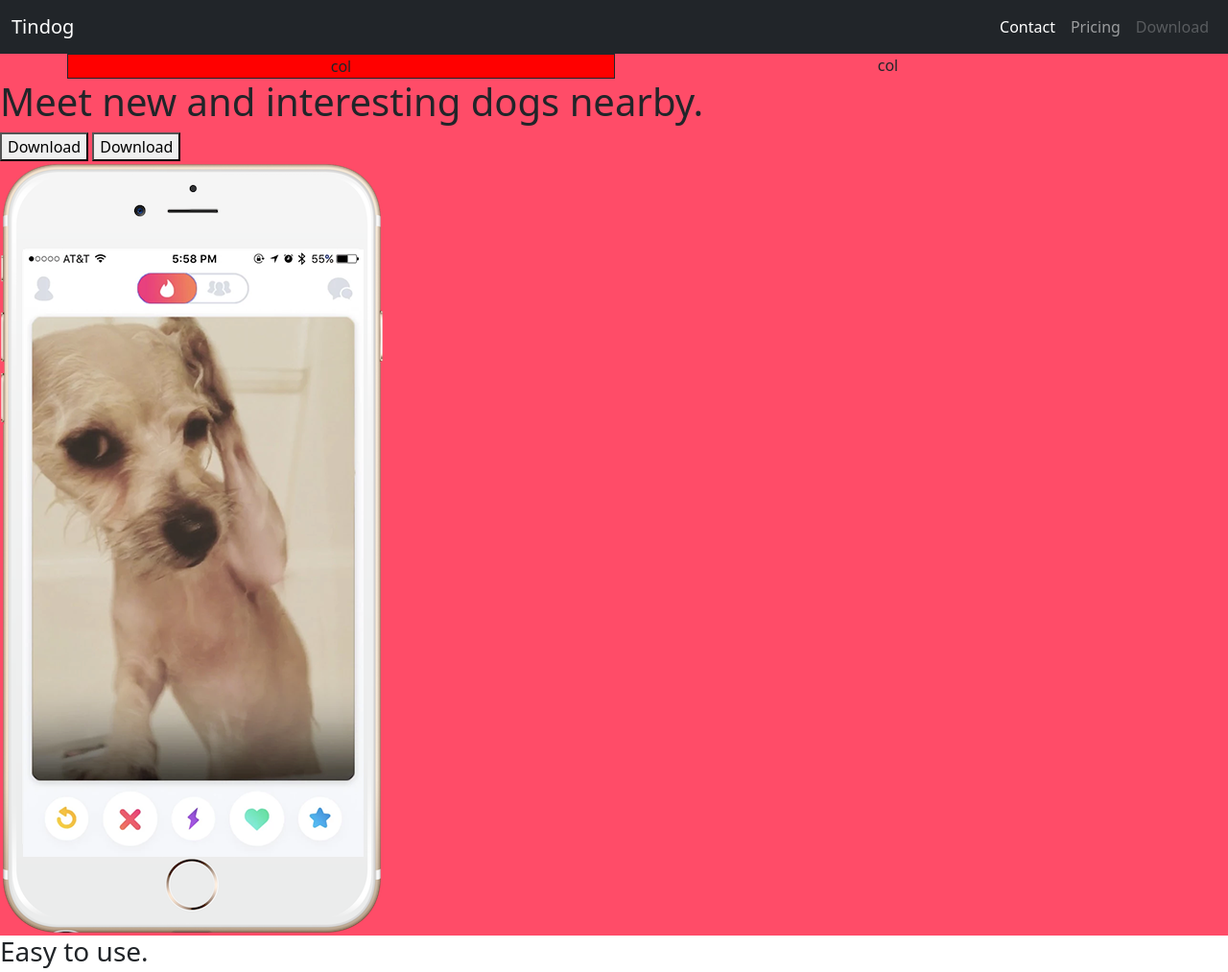
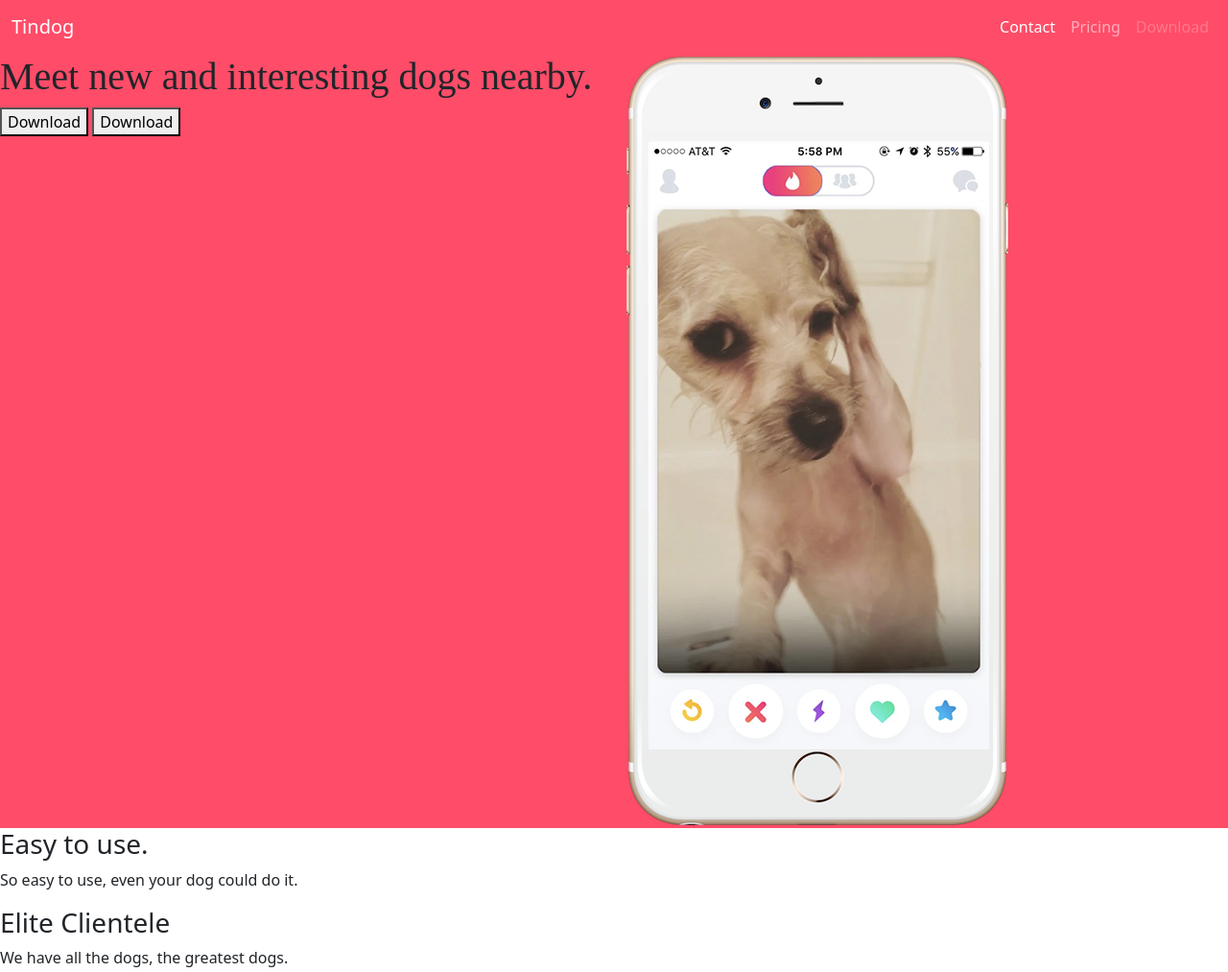
Before and after one commit to HenryElvis/100DaysOfCode, a plain HTML site: page Day58/TinDog Start Here/index.html in a window 1280 px wide. Shown: the top 1013 px of the page at 96% size. Drawn offline with nearby package versions, Linux system fonts and the light colour scheme.

Commit message:
Day59
Add style

```diff
--- a/Day58/TinDog Start Here/css/styles.scss
+++ b/Day58/TinDog Start Here/css/styles.scss
@@ -4,3 +4,10 @@
 {
     background-color: $bg-color;
 }
+
+h1
+{
+    font-family: "Monserrat-black";
+    font-size: 3rem;
+    line-height: 1.5;
+}
--- a/Day58/TinDog Start Here/index.html
+++ b/Day58/TinDog Start Here/index.html
@@ -6,6 +6,12 @@
   <title>TinDog</title>
   <link rel="stylesheet" href="css/styles.css">
   <link rel="stylesheet" href="	https://cdn.jsdelivr.net/npm/bootstrap@5.3.0-alpha1/dist/css/bootstrap.min.css">
+
+  <link rel="preconnect" href="https://fonts.googleapis.com">
+  <link rel="preconnect" href="https://fonts.gstatic.com" crossorigin>
+  <link href="https://fonts.googleapis.com/css2?family=Montserrat:wght@900&family=Ubuntu:wght@300&display=swap" rel="stylesheet">
+  <link href="https://fonts.googleapis.com/css2?family=Montserrat:wght@900&display=swap" rel="stylesheet">
+
   <script src="https://cdn.jsdelivr.net/npm/@popperjs/core@2.11.6/dist/umd/popper.min.js" integrity="sha384-oBqDVmMz9ATKxIep9tiCxS/Z9fNfEXiDAYTujMAeBAsjFuCZSmKbSSUnQlmh/jp3" crossorigin="anonymous"></script>
   <script src="https://cdn.jsdelivr.net/npm/bootstrap@5.3.0-alpha1/dist/js/bootstrap.min.js" integrity="sha384-mQ93GR66B00ZXjt0YO5KlohRA5SY2XofN4zfuZxLkoj1gXtW8ANNCe9d5Y3eG5eD" crossorigin="anonymous"></script>
 </head>
@@ -16,7 +22,7 @@
 
     <!-- Nav Bar -->
 
-    <nav class="navbar navbar-expand-lg navbar-dark bg-dark">
+    <nav class="navbar navbar-expand-lg navbar-dark">
       <div class="container-fluid">
           <a class="navbar-brand" href="">Tindog</a>
 
@@ -40,26 +46,19 @@
       </div>
   </nav>
 
-  <div class="container text-center">
-    <div class="row">
-      <div class="col" style="background-color: red; border: 1px solid;">
-        col
-      </div>
-      <div class="col">
-        col
-      </div>
-    </div>
-  </div>
-
     <!-- Title -->
 
-    <div>
-      <h1>Meet new and interesting dogs nearby.</h1>
-      <button type="button">Download</button>
-      <button type="button">Download</button>
-    </div>
-    <div>
-      <img src="images/iphone6.png" alt="iphone-mockup">
+    <div class="row">
+      <div class="col-lg-6">
+        <h1>Meet new and interesting dogs nearby.</h1>
+        <button type="button">Download</button>
+        <button type="button">Download</button>
+      </div>
+
+      <div class="col-lg-6">
+        <img src="images/iphone6.png" alt="iphone-mockup">
+      </div>
+
     </div>
 
   </section>
```
Also changed, not shown: Day58/TinDog Start Here/css/styles.css, 1 other file.
